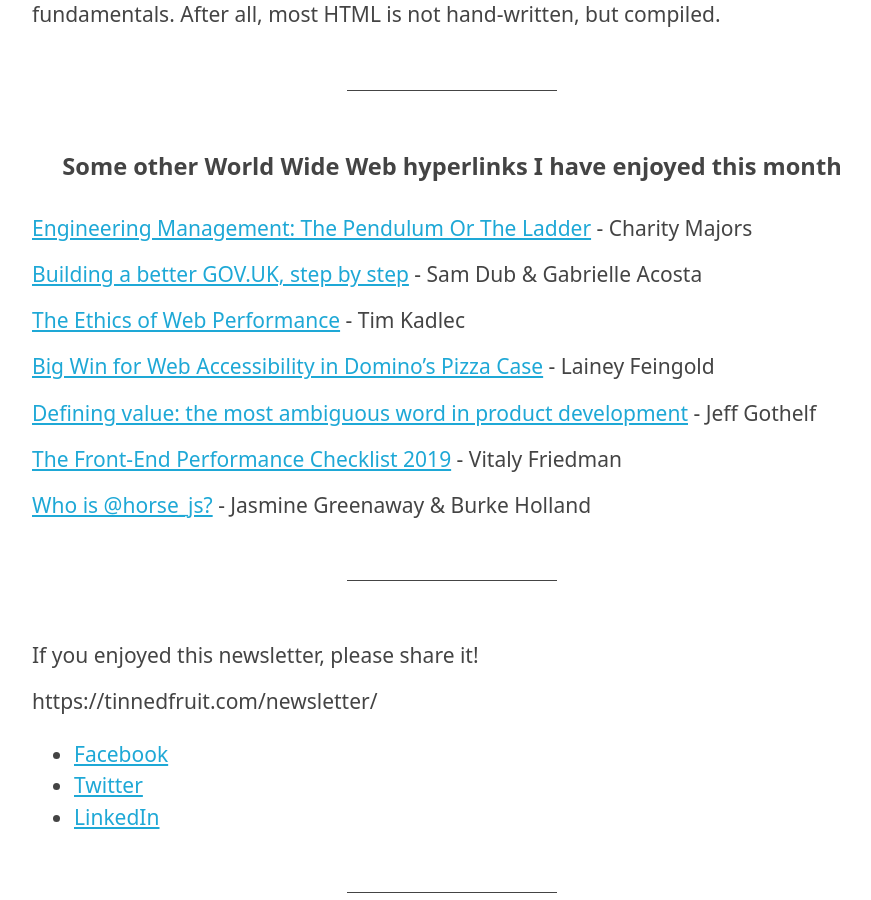
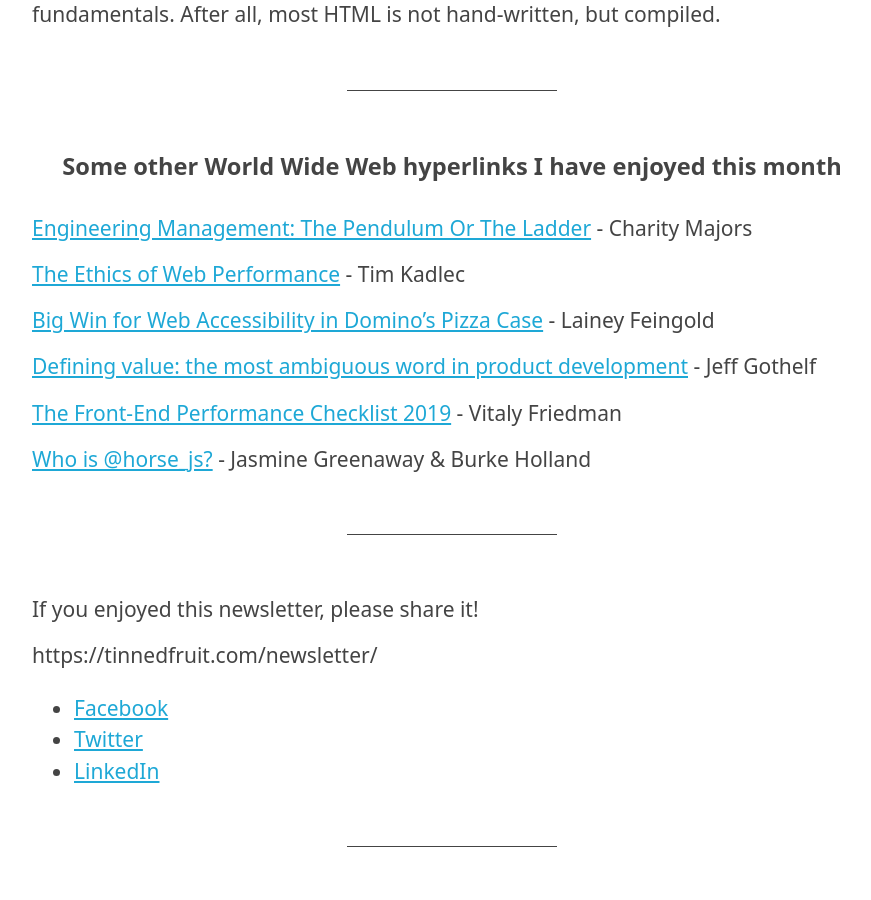
Before and after one commit to froots/froots.github.io, a Jekyll site: the page built from _newsletter/2019/02.md, in a window 1280 px wide and 900 px high, scrolled down 1603 px. Shown: the whole window, without its empty margins (188-1059 px from the left). Built offline with Jekyll 4.4.1, drawn with Linux system fonts in a browser that asks for light colours.

Commit message:
Removed an article

```diff
--- a/_newsletter/2019/02.md
+++ b/_newsletter/2019/02.md
@@ -39,8 +39,6 @@
 
 [Engineering Management: The Pendulum Or The Ladder](https://charity.wtf/2019/01/04/engineering-management-the-pendulum-or-the-ladder) - Charity Majors
 
-[Building a better GOV.UK, step by step](https://gds.blog.gov.uk/2018/10/17/building-a-better-gov-uk-step-by-step/) - Sam Dub & Gabrielle Acosta
-
 [The Ethics of Web Performance](https://timkadlec.com/remembers/2019-01-09-the-ethics-of-performance/) - Tim Kadlec
 
 [Big Win for Web Accessibility in Domino’s Pizza Case](https://www.lflegal.com/2019/01/dominos-ninth-circuit/) - Lainey Feingold
```
